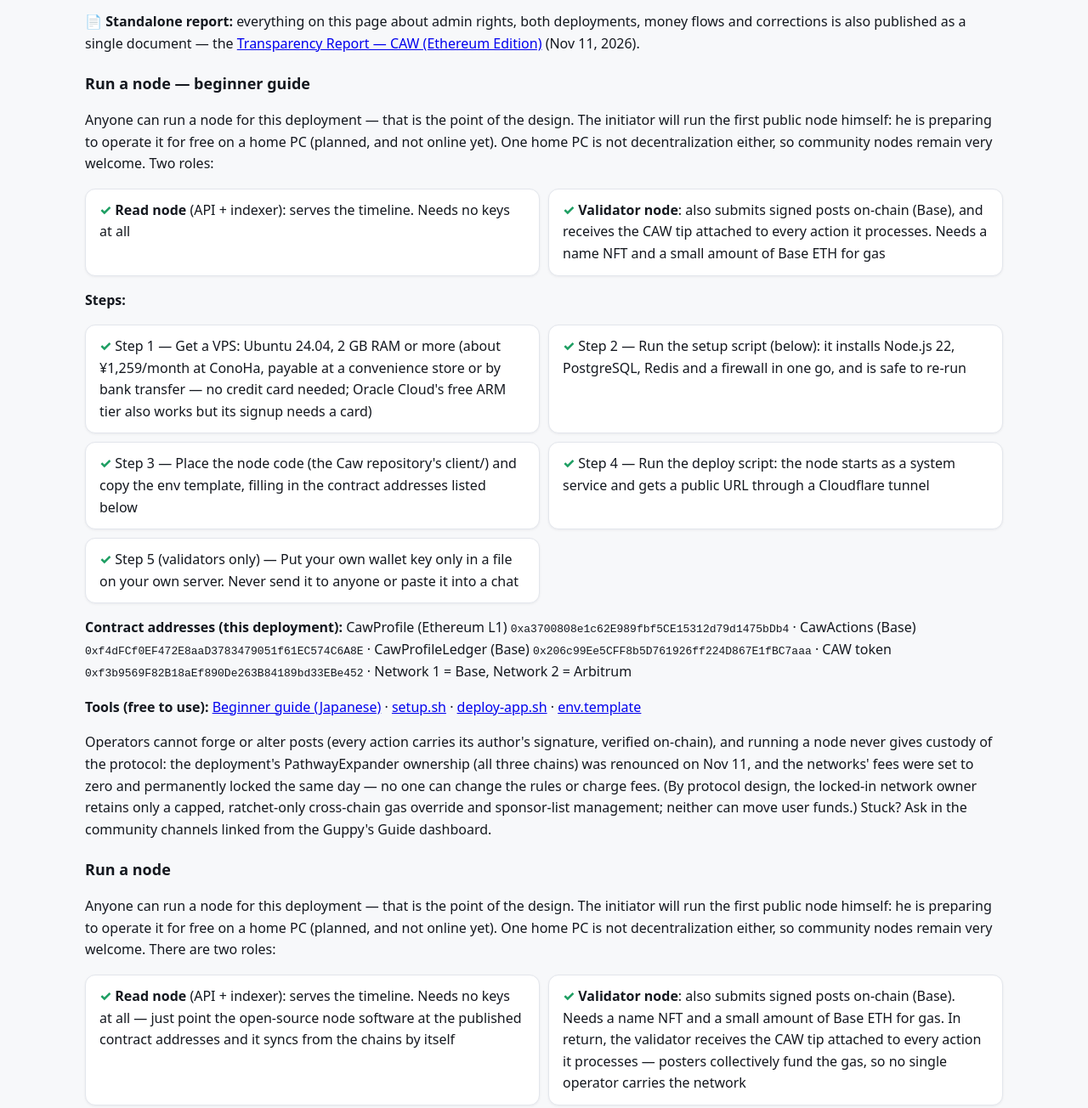
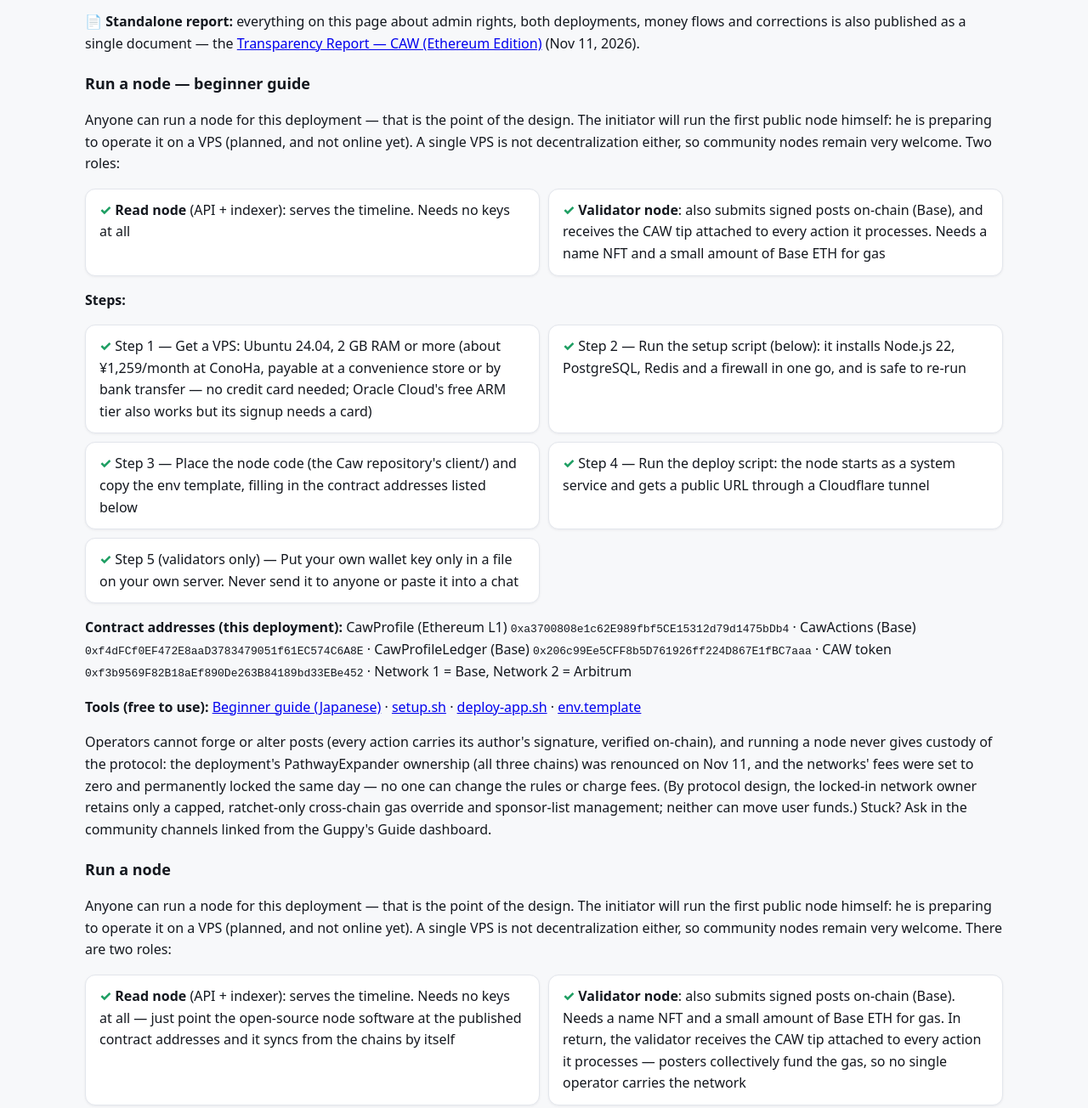
Before and after one commit to QL1-Infinite42-Guppy-Histoire/eth-caw, a plain HTML site: page index.html in a window 1280 px wide. Shown: the part 3243-4547 px from the top of the page at 85% size. Drawn offline with Linux system fonts and the light colour scheme.

Commit message:
Node plan changed: first public node to run on a VPS (not a home PC), in preparation

```diff
--- a/index.html
+++ b/index.html
@@ -158,7 +158,7 @@
 
   <section>
     <h2><span class="en">Run a node — beginner guide</span><span class="jp">ノードを立てる（初心者向け）</span></h2>
-    <p><span class="en">Anyone can run a node for this deployment — that is the point of the design. The initiator will run the first public node himself: he is preparing to operate it for free on a home PC (planned, and not online yet). One home PC is not decentralization either, so community nodes remain very welcome. Two roles:</span><span class="jp">このデプロイのノードは、誰でも立てられます。それがこの設計の要点です。発起人は、最初の公開ノードを自分で立てることにしました。自宅 PC で無料運用する準備を進めています（運用予定であり、まだ稼働していません）。とはいえ自宅 PC 1台では分散型とは言えません。コミュニティによるノード運営も、引き続き歓迎します。役割は2つあります：</span></p>
+    <p><span class="en">Anyone can run a node for this deployment — that is the point of the design. The initiator will run the first public node himself: he is preparing to operate it on a VPS (planned, and not online yet). A single VPS is not decentralization either, so community nodes remain very welcome. Two roles:</span><span class="jp">このデプロイのノードは、誰でも立てられます。それがこの設計の要点です。発起人は、最初の公開ノードを自分で立てることにしました。VPS で運用する準備を進めています（運用予定であり、まだ稼働していません）。とはいえ VPS 1台では分散型とは言えません。コミュニティによるノード運営も、引き続き歓迎します。役割は2つあります：</span></p>
     <ul class="checks">
       <li><span class="en"><b>Read node</b> (API + indexer): serves the timeline. Needs no keys at all</span><span class="jp"><b>読み取りノード</b>（API＋索引）：タイムラインを届けます。鍵は一切不要です</span></li>
       <li><span class="en"><b>Validator node</b>: also submits signed posts on-chain (Base), and receives the CAW tip attached to every action it processes. Needs a name NFT and a small amount of Base ETH for gas</span><span class="jp"><b>バリデーターノード</b>：署名済み投稿をチェーン（Base）へ提出し、処理した投稿のチップ（CAW）を受け取ります。名前NFTと、ガス代の少額の Base ETH が必要です</span></li>
@@ -178,7 +178,7 @@
 
   <section>
     <h2><span class="en">Run a node</span><span class="jp">ノードを立てる</span></h2>
-    <p><span class="en">Anyone can run a node for this deployment — that is the point of the design. The initiator will run the first public node himself: he is preparing to operate it for free on a home PC (planned, and not online yet). One home PC is not decentralization either, so community nodes remain very welcome. There are two roles:</span><span class="jp">このデプロイのノードは、誰でも立てられます。それがこの設計の要点です。発起人は、最初の公開ノードを自分で立てることにしました。自宅 PC で無料運用する準備を進めています（運用予定であり、まだ稼働していません）。とはいえ自宅 PC 1台では分散型とは言えません。コミュニティによるノード運営も、引き続き歓迎します。役割は2つあります：</span></p>
+    <p><span class="en">Anyone can run a node for this deployment — that is the point of the design. The initiator will run the first public node himself: he is preparing to operate it on a VPS (planned, and not online yet). A single VPS is not decentralization either, so community nodes remain very welcome. There are two roles:</span><span class="jp">このデプロイのノードは、誰でも立てられます。それがこの設計の要点です。発起人は、最初の公開ノードを自分で立てることにしました。VPS で運用する準備を進めています（運用予定であり、まだ稼働していません）。とはいえ VPS 1台では分散型とは言えません。コミュニティによるノード運営も、引き続き歓迎します。役割は2つあります：</span></p>
     <ul class="checks">
       <li><span class="en"><b>Read node</b> (API + indexer): serves the timeline. Needs no keys at all — just point the open-source node software at the published contract addresses and it syncs from the chains by itself</span><span class="jp"><b>読み取りノード</b>（API＋索引）：タイムラインを届けます。鍵は一切不要で、オープンソースのノードを公開済みのコントラクトアドレスに向ければ、チェーンから自動で同期します</span></li>
       <li><span class="en"><b>Validator node</b>: also submits signed posts on-chain (Base). Needs a name NFT and a small amount of Base ETH for gas. In return, the validator receives the CAW tip attached to every action it processes — posters collectively fund the gas, so no single operator carries the network</span><span class="jp"><b>バリデーターノード</b>：署名済み投稿をチェーン（Base）へ提出する役割も担います。名前NFTと、ガス代の少額の Base ETH が必要です。代わりに、処理した投稿に付いたチップ（CAW）がバリデーターに入ります。ガスは投稿者みんなのチップでまかなわれるため、特定の運営者が抱え込む形にはなりません</span></li>
@@ -197,7 +197,7 @@
   <section>
     <div class="card">
       <h3><span class="en">Status: names #1–#3 minted (elonmusk / donaldtrump / guppy), app v0.1.10 with in-app CAW⇄ETH swap and owned-names view (name minting under maintenance)</span><span class="jp">状態：名前 #1〜#3 発行済み（elonmusk／donaldtrump／guppy）、アプリ v0.1.10 で CAW⇄ETH のアプリ内スワップ、所持ネーム表示（名前発行はメンテナンス中）</span></h3>
-      <p><span class="en">The rebuilt deployment carries names #1 elonmusk and #2 donaldtrump, and the initiator has minted his own name @guppy (#3) from the app — name minting works end-to-end (the 1,000,000 CAW deposit is live on Base). The app adds an in-app CAW⇄ETH swap (Uniswap V2), an owned-names view showing each name's NFT artwork, number and deposited balance, and a recovery-phrase backup check (tap the words in order) at wallet creation and in Settings. As of v0.1.10, minting new names from the app is under maintenance for the time being (no restart date decided); existing names, balances and swaps are unaffected. Public reading and posting open as soon as a public node comes online — the initiator is preparing to run the first one himself, for free on a home PC (in preparation, not yet online). Progress is posted on the Guppy's Guide dashboard.</span><span class="jp">作り直したデプロイでは #1 elonmusk、#2 donaldtrump に続き、発起人自身の名前 @guppy（#3）をアプリから発行しました（預け入れ 100万 CAW も Base 側に反映済み）。アプリでは CAW⇄ETH のアプリ内スワップ（Uniswap V2）で両替でき、持っている名前は NFT の画像・番号・預け入れ残高つきで一覧できます。さらに、ウォレット作成時と設定から、リカバリーフレーズを単語の順番タップで確認する「控え確認」があります。なお v0.1.10 から、アプリでの名前の新規発行は当面メンテナンス中です（再開時期は未定）。既存の名前・残高・スワップに影響はありません。閲覧・投稿の公開は、公開ノードが立ち上がった時点から始まります。発起人が最初の公開ノードを自宅 PC で無料運用する準備を進めています（準備中・まだ稼働していません）。進捗は Guppy's Guide ダッシュボードに載ります。</span></p>
+      <p><span class="en">The rebuilt deployment carries names #1 elonmusk and #2 donaldtrump, and the initiator has minted his own name @guppy (#3) from the app — name minting works end-to-end (the 1,000,000 CAW deposit is live on Base). The app adds an in-app CAW⇄ETH swap (Uniswap V2), an owned-names view showing each name's NFT artwork, number and deposited balance, and a recovery-phrase backup check (tap the words in order) at wallet creation and in Settings. As of v0.1.10, minting new names from the app is under maintenance for the time being (no restart date decided); existing names, balances and swaps are unaffected. Public reading and posting open as soon as a public node comes online — the initiator is preparing to run the first one himself, on a VPS (in preparation, not yet online). Progress is posted on the Guppy's Guide dashboard.</span><span class="jp">作り直したデプロイでは #1 elonmusk、#2 donaldtrump に続き、発起人自身の名前 @guppy（#3）をアプリから発行しました（預け入れ 100万 CAW も Base 側に反映済み）。アプリでは CAW⇄ETH のアプリ内スワップ（Uniswap V2）で両替でき、持っている名前は NFT の画像・番号・預け入れ残高つきで一覧できます。さらに、ウォレット作成時と設定から、リカバリーフレーズを単語の順番タップで確認する「控え確認」があります。なお v0.1.10 から、アプリでの名前の新規発行は当面メンテナンス中です（再開時期は未定）。既存の名前・残高・スワップに影響はありません。閲覧・投稿の公開は、公開ノードが立ち上がった時点から始まります。発起人が最初の公開ノードを VPS で運用する準備を進めています（準備中・まだ稼働していません）。進捗は Guppy's Guide ダッシュボードに載ります。</span></p>
     </div>
   </section>
 
```
Also changed, not shown: 1 other file.
